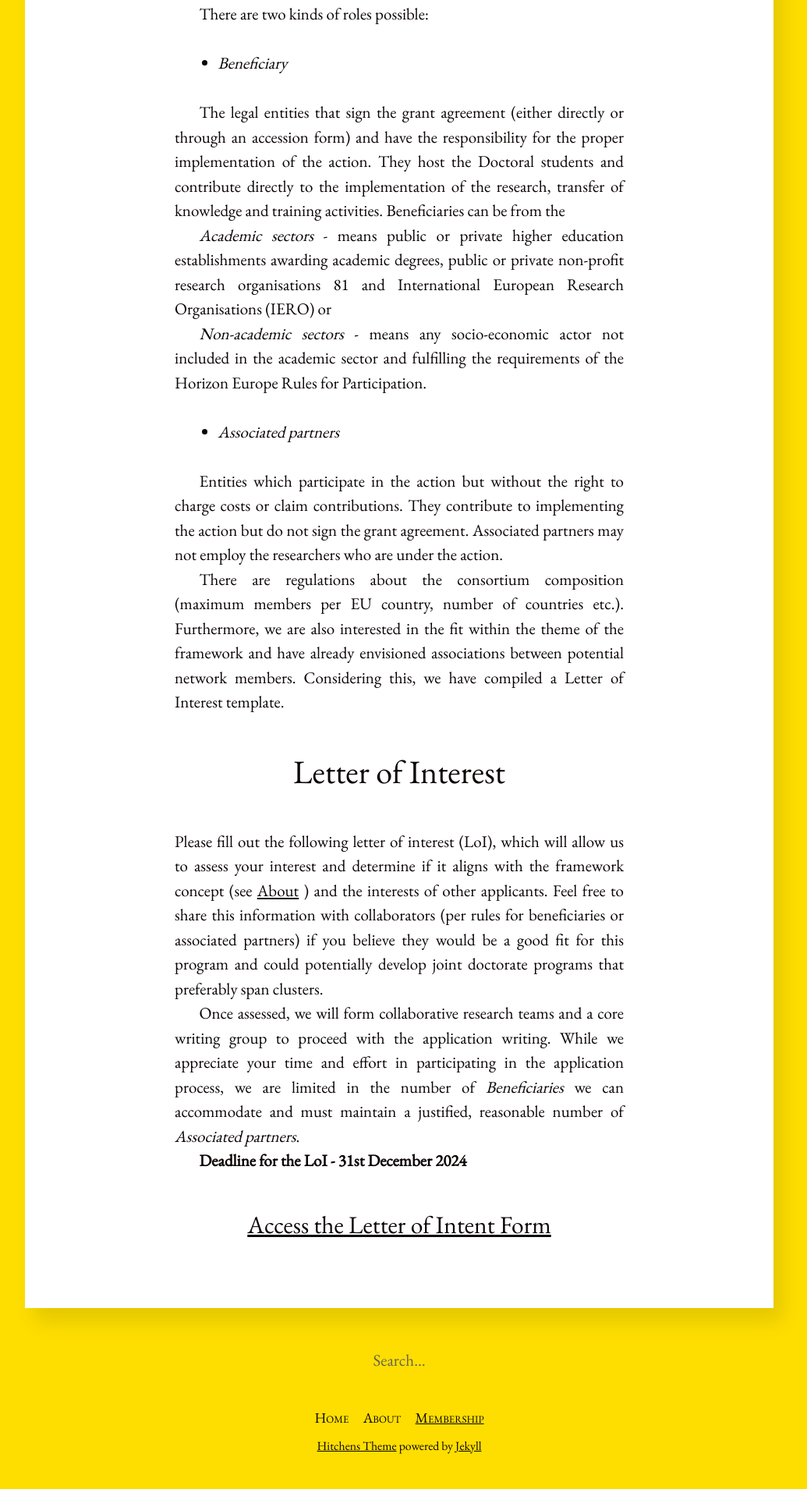
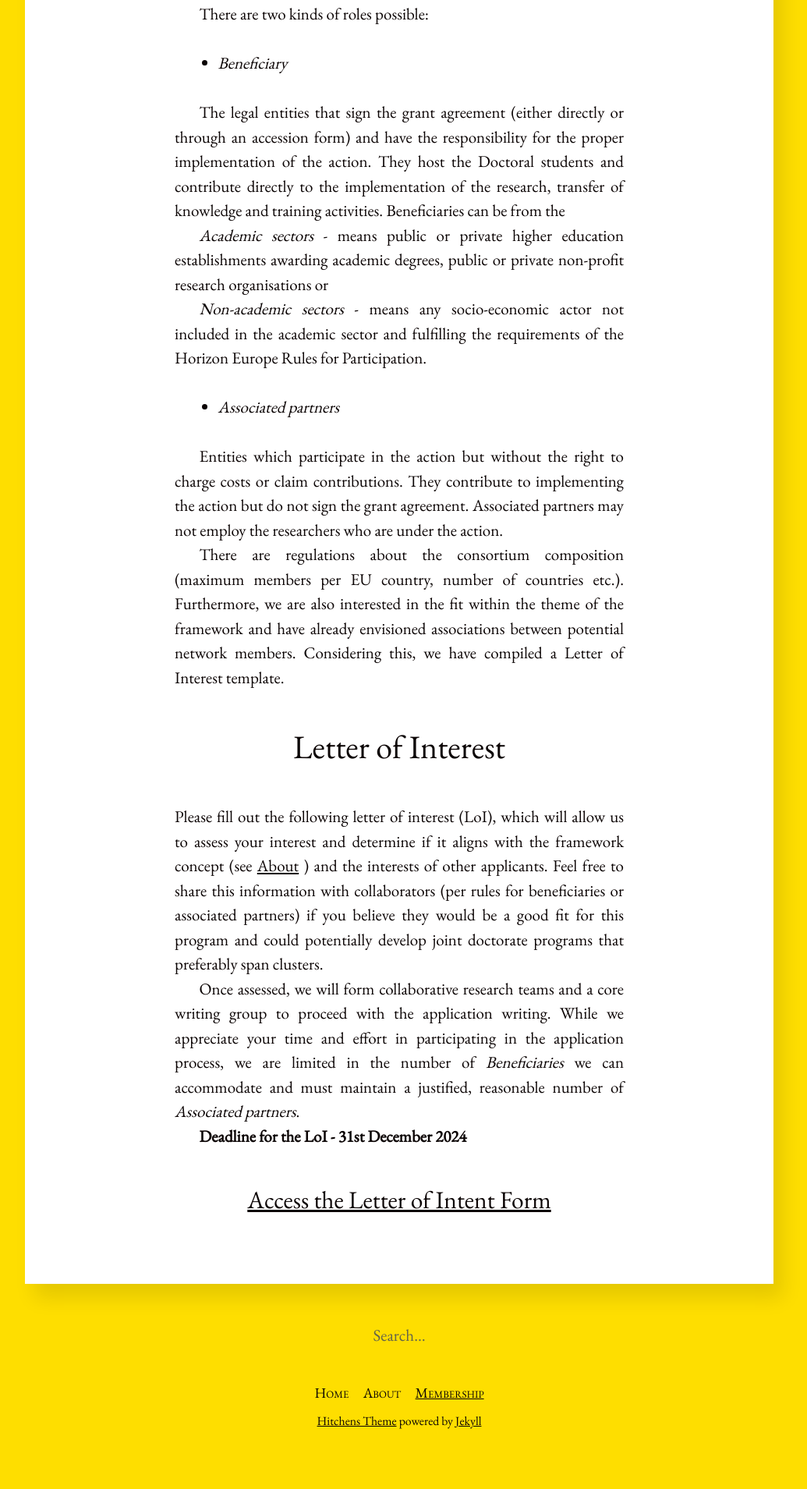
Before and after one commit to resilientEU/resilientEU.github.io, a Jekyll site: the page built from membership.md, in a window 1280 px wide. Shown: the part 691-2600 px from the top of the page at 78% size, without its empty margins (128-1163 px from the left). Built offline with Jekyll 4.4.1, drawn with Linux system fonts in a browser that asks for light colours; after the commit the page ends 2569 px from its top, so only the background shows below that.

Commit message:
Update membership.md

```diff
--- a/membership.md
+++ b/membership.md
@@ -18,8 +18,7 @@ The legal entities that sign the grant agreement (either directly or through an
 They host the Doctoral students and contribute directly to the implementation of the research, transfer of knowledge and training activities.
 Beneficiaries can be from the
 
-*Academic sectors* - means public or private higher education establishments awarding academic degrees, public or private non-profit research organisations 81 and International European Research Organisations (IERO)
-or
+*Academic sectors* - means public or private higher education establishments awarding academic degrees, public or private non-profit research organisations or
 
 *Non-academic sectors* - means any socio-economic actor not included in the academic sector and fulfilling the requirements of the Horizon Europe Rules for Participation.
 
```
